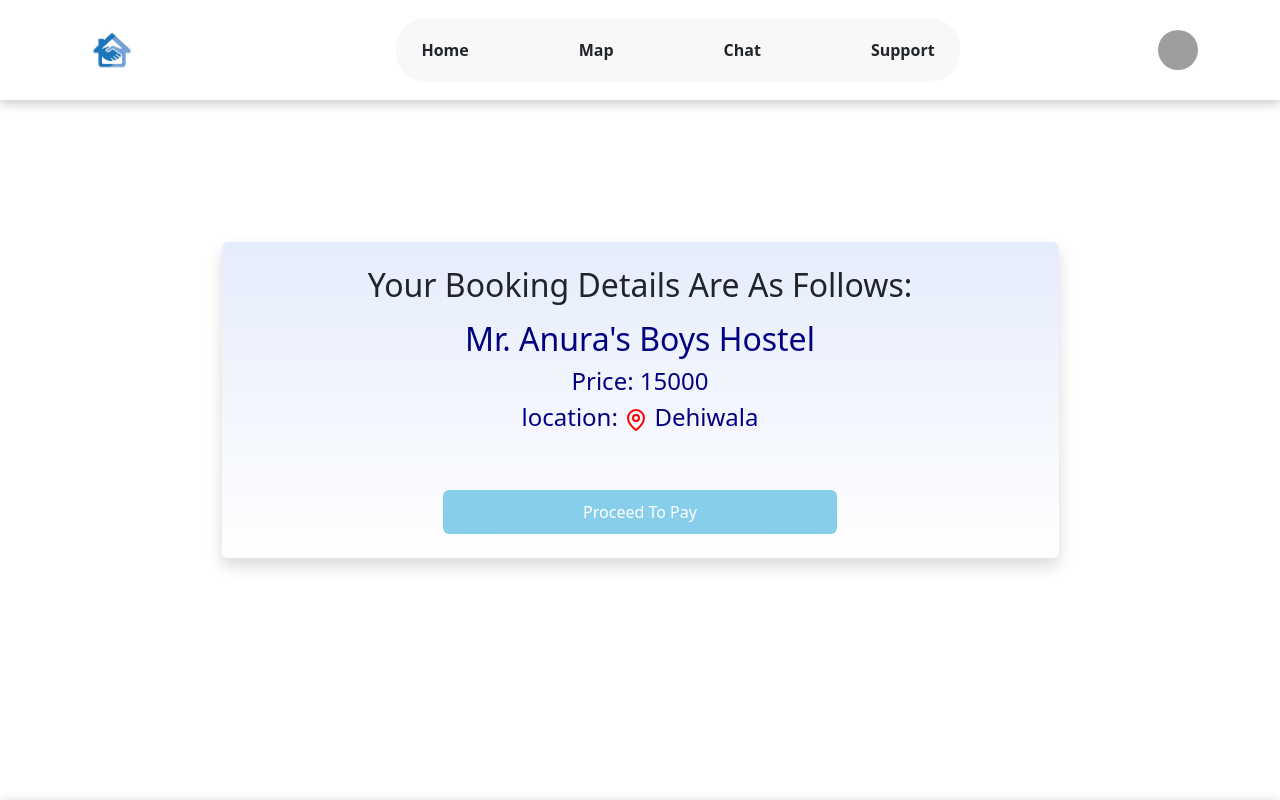
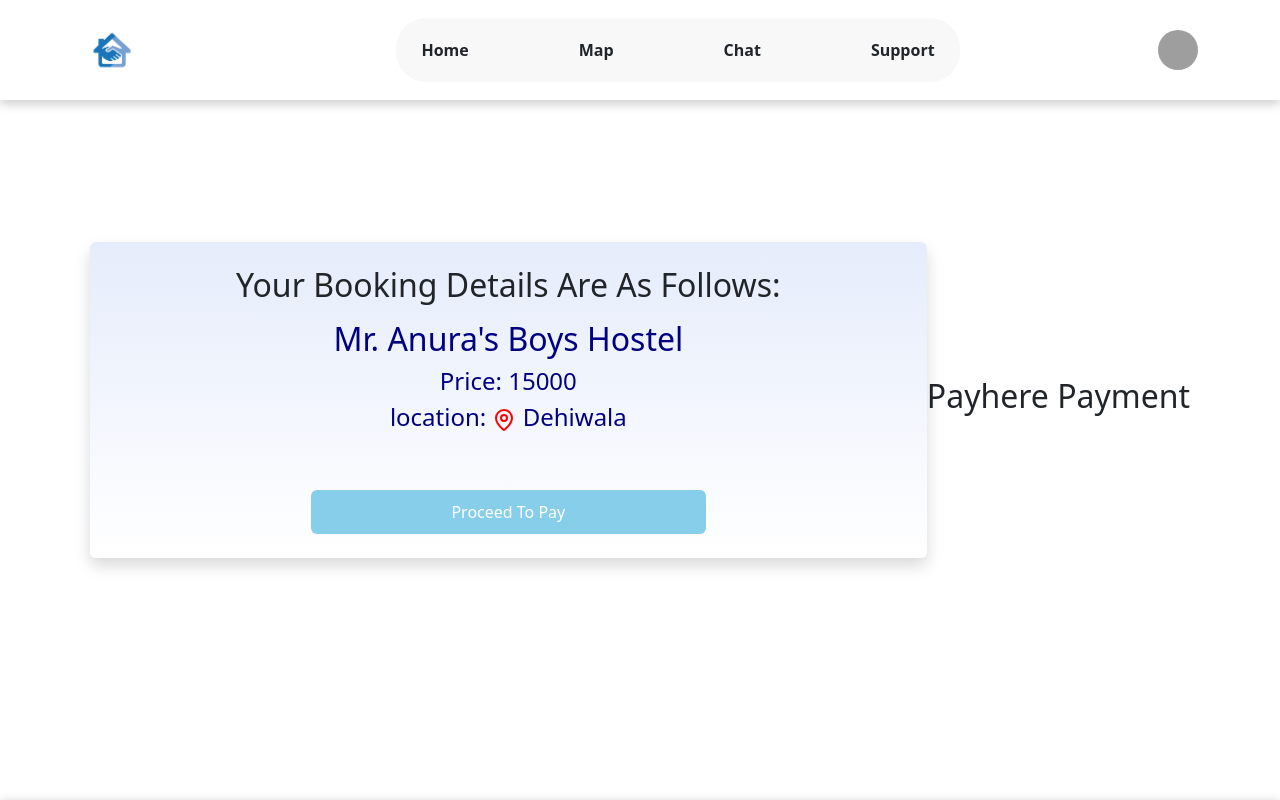
Before and after one commit to minindugimshan/BoardMate, a React (Vite) app in the folder Front-End/: page /property/1/payments in a window 1280 px wide. Both pictures are taken after a click on the button "Proceed To Pay". Shown: the top 800 px of the page. Built offline with nearby package versions, Linux system fonts and the light colour scheme; grey boxes are pictures that could not be loaded.

Commit message:
Initilaized a payment popup

```diff
--- a/Front-End/src/components/Payments/Payments.jsx
+++ b/Front-End/src/components/Payments/Payments.jsx
@@ -36,6 +36,16 @@ function Payments() {
             </button>
         </div>
 
+        {/* Payment pop up section */}
+        {isPopupOpen && (
+            <div className='payhere-popup-overlay'>
+                <div className='payhere-popup fade-in'>
+                    <h2 className='payhere title'>Payhere Payment</h2>
+                </div>
+
+            </div>
+        )}
+
     </div>
   )
 }
```
